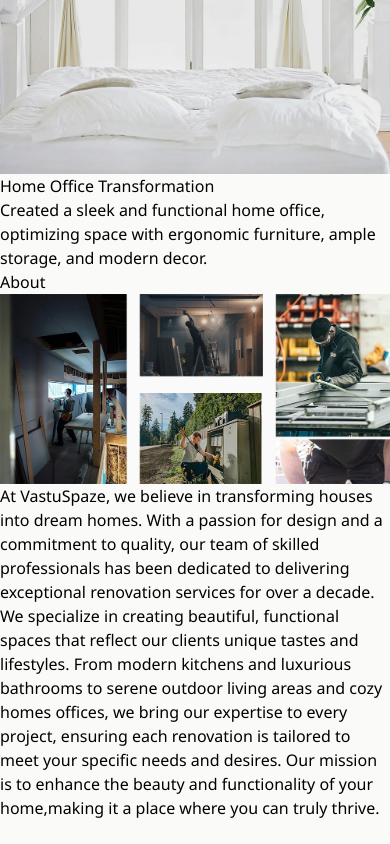
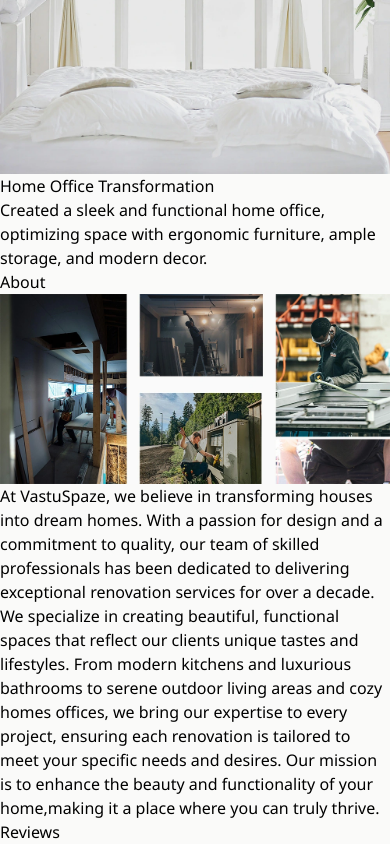
Before and after one commit to ionutpetru4046/Simple-Landing-Page, a React (Vite) app: page / in a window 390 px wide. Shown: the part 5753-6597 px from the top of the page. Before the commit the page ends 6573 px from the top, so only its background shows below. Built offline with nearby package versions, Linux system fonts and the light colour scheme.

Commit message:
h2 added to the reviews section

```diff
--- a/src/components/Reviews.jsx
+++ b/src/components/Reviews.jsx
@@ -1,7 +1,9 @@
 const Reviews = () => {
   return (
-    <section>
-
+    <section className="max-w-7xl mx-auto border-b-2" id="reviews">
+        <div className="my-20">
+          <h2 className="text-xl lg:text-3xl tracking-tight text-center uppercase mb-12">Reviews</h2>
+        </div>
     </section>
   )
 }
```
